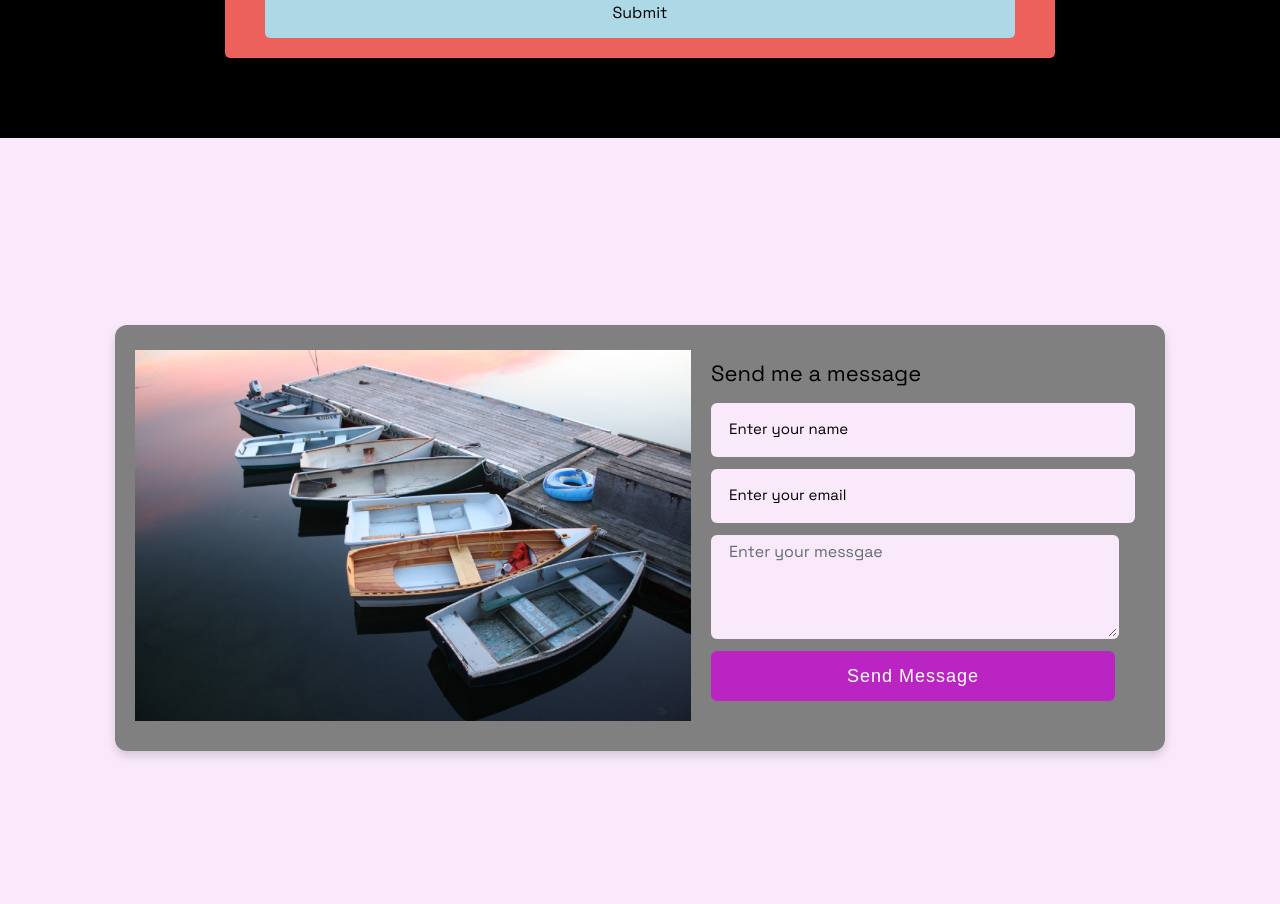
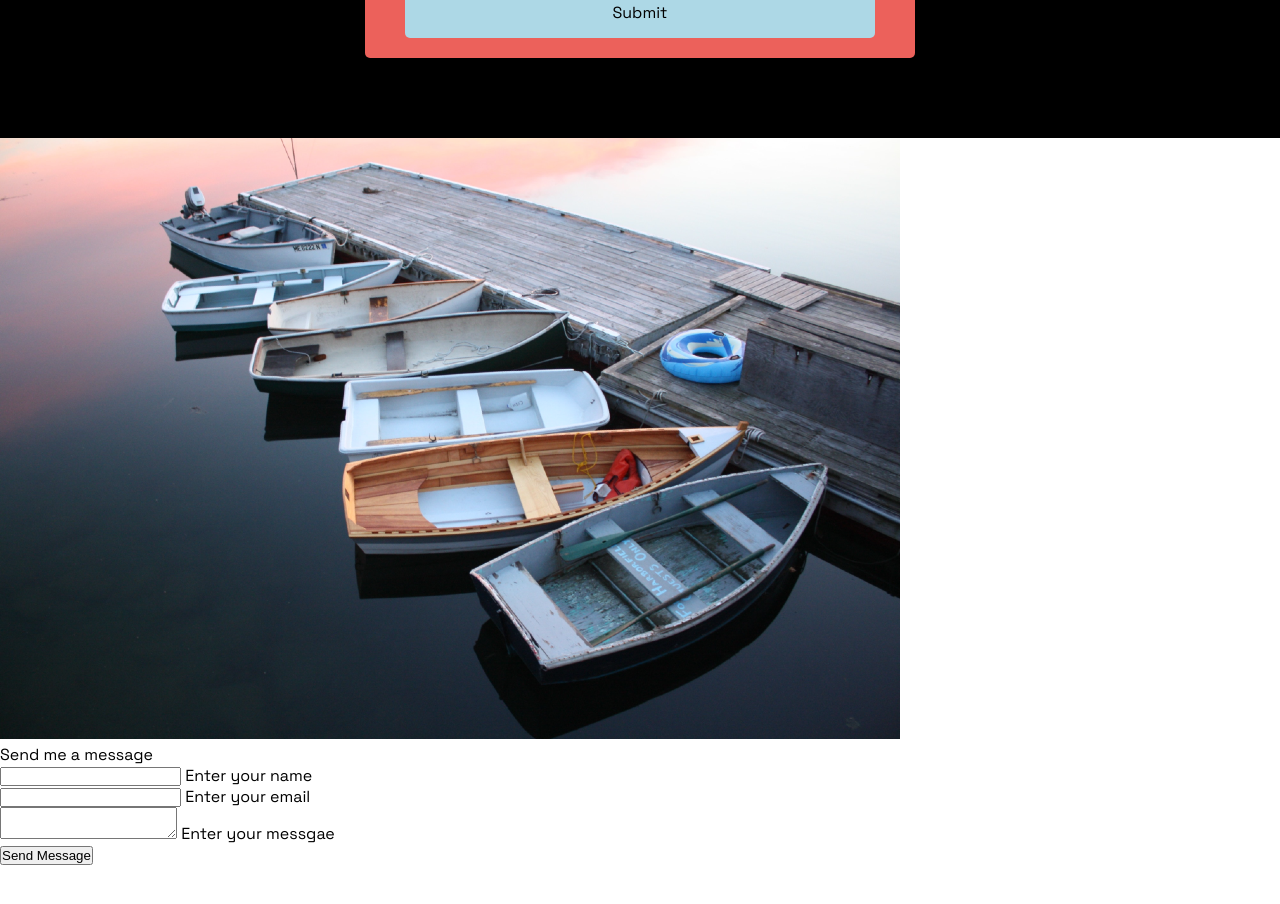
Before and after one commit to newyorkcityjose/Portfolio, a plain HTML site: page index.html in a window 1280 px wide. Shown: the part 4000-4904 px from the top of the page. After the commit the page ends 4865 px from the top, so only its background shows below. Drawn offline with Linux system fonts and the light colour scheme.

Commit message:
clean form:

```diff
--- a/src/style.css
+++ b/src/style.css
@@ -256,13 +256,16 @@ hr {
 
 .btn {
   cursor: pointer;
-  display: inline-block;
+  display: inline-flex;
   width: 100%;
   background: lightblue;
   padding: 15px;
   font-family: inherit;
   font-size: 16px;
+  left: 145px;
   border: 0;
+  justify-content: center;
+  align-items: center;
   border-radius: 5px;
 }
 
@@ -281,7 +284,8 @@ hr {
 .form-control {
   position: relative;
   margin: 20px 0 40px;
-  width: 750px;
+  width: 470px;
+
 }
 
 .form-control input {
@@ -293,6 +297,7 @@ hr {
   padding: 15px 0;
   font-size: 18px;
   color: #fff;
+  margin: auto;
 }
 
 .form-control input:focus,
@@ -304,7 +309,7 @@ hr {
 .form-control label {
   position: absolute;
   top: 15px;
-  left: 0;
+  left: 120px;
   pointer-events: none;
 }
 
@@ -312,6 +317,7 @@ hr {
   display: inline-block;
   font-size: 18px;
   min-width: 5px;
+
   transition: 0.3s cubic-bezier(0.68, -0.55, 0.265, 1.55);
 }
 
@@ -320,170 +326,3 @@ hr {
   color: lightblue;
   transform: translateY(-30px);
 }
-
-.footer-body{
-  height: 100vh;
-  width: 100%;
-  display: flex;
-  align-items: center;
-  justify-content: center;
-  background: #fae9fb;
-}
-
-.container-footer{
-  max-width: 1050px;
-  width: 100%;
-  background: grey;
-  border-radius: 12px;
-  margin: 0 20px;
-  box-shadow: 0 5px 10px rgba(0, 0, 0, 0.15);
-}
-
-.container-footer .content{
-  display: flex;
-  align-items: center;
-  justify-content: space-between;
-  padding: 25px 20px;
-}
-
-.content .image-box{
-  max-width: 55%;
-}
-
-.content .image-box img{
-  max-width: 100%;
-}
-
-.content .topic{
-  font-size: 22px;
-  font-weight: 500;
-  color: black;
-}
-
-.content form{
-  width: 40%;
-  margin-right: 30px;
-}
-
-.content .input-box{
-  height: 50px;
-  width: 100%;
-  margin: 16px 0;
-  position: relative;
-}
-
-.content .input-box input{
-  position: absolute;
-  height: 100%;
-  width: 100%;
-  border-radius: 6px;
-  font-size: 16px;
-  outline: none;
-  padding-left: 16px;
-  background: #fae9fb;
-  border: 2px solid transparent;
-  transition: all 0.3s ease;
-}
-
-.content .input-box input:focus,
-.content .input-box input:valid{
-  border-color:#ba24c2;
-  background-color: #fff;
-}
-
-.content .input-box label{
-  position: absolute;
-  left: 18px;
-  top: 50%;
-  pointer-events: none;
-  font-size: 15px;
-  transform: translateY(-50%);
-  transition: all 0.3s ease;
-}
-
-.content .input-box input:focus ~ label,
-.content .input-box input:valid ~ label{
-  top: 0;
-  left: 12px;
-  color: #ba24c2;
-  background: #fff;
-  display: 14px;
-}
-
-.content .message-box{
-  min-height: 100px;
-  position: relative;
-}
-
-.content .message-box textarea{
-  position: absolute;
-  height: 100%;
-  width: 100%;
-  border-radius: 6px;
-  outline: none;
-  background: #fae9fb;
-  border: 2px solid transparent;
-}
-
-.content .message-box textarea:focus{
-  border-color: #ba24c2;
-  background-color: #fff;
-}
-
-.content .message-box label{
-  position: absolute;
-  font-size: 16px;
-  color: #636c72;
-  left: 18px;
-  top: 6px;
-  pointer-events:none;
-  transition: all 0.3s ease;
-}
-
-.content .message-box textarea:focus ~ label{
-  left: 12px;
-  color: #ba24c2;
-  top: -10px;
-  background: #fff;
-  font-size: 14px;
-}
-
-.content .input-box input[type="submit"]{
-  color: #fff;
-  background: #ba24c2;
-  padding-left: 0;
-  font-size: 18px;
-  font-weight: 500;
-  cursor: pointer;
-  transition: all 0.3s ease;
-  letter-spacing: 1px;
-}
-
-.content .input-box input[type="submit"]:hover{
-
-}
-
-
-@media (max-width: 1000px) {
-  .project-container {
-    display: flex;
-    flex-wrap: wrap;
-  }
-  .content .image-box{
-    max-width: 70%;
-  }
-  .content{
-    padding: 10px 0;
-  }
-}
-
-@media (max-width: 900px) {
-
-  .content .image-box{
-    display: none;
-  }
-  .content form{
-    width: 100%;
-    margin-left: 30px;
-  }
-}
```
Also changed, not shown: index.html (+1 -0 lines).
